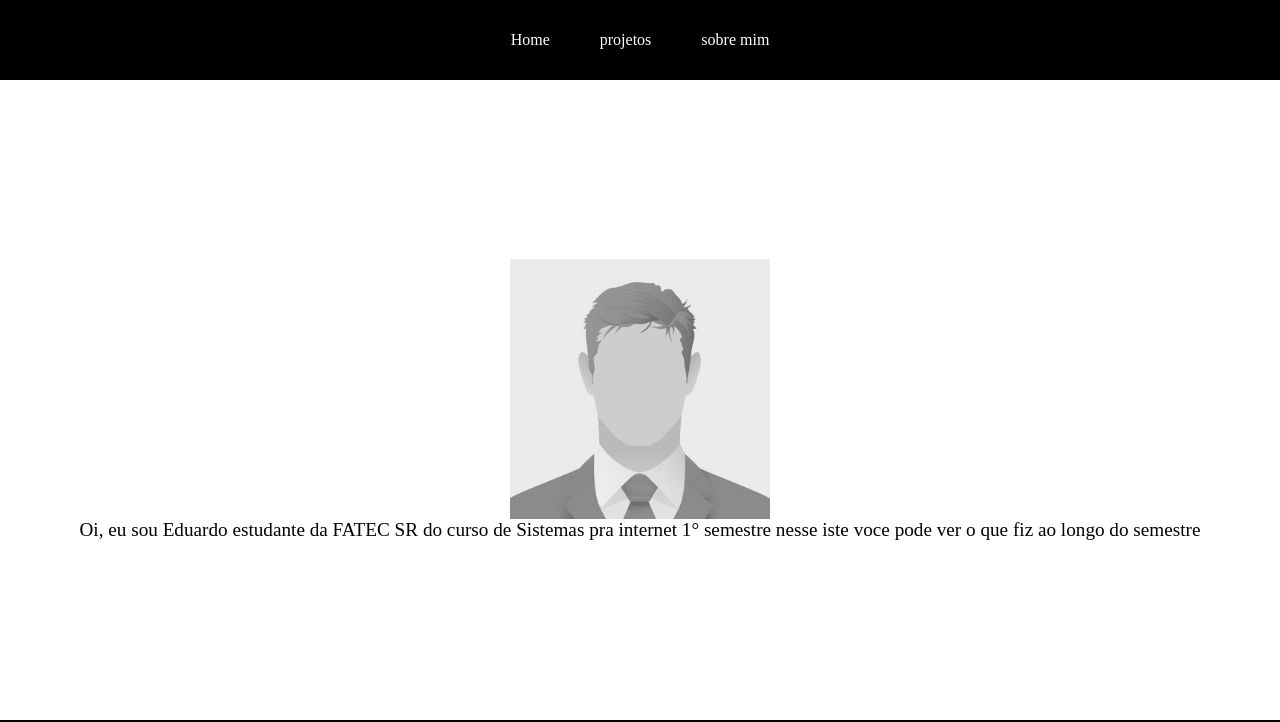
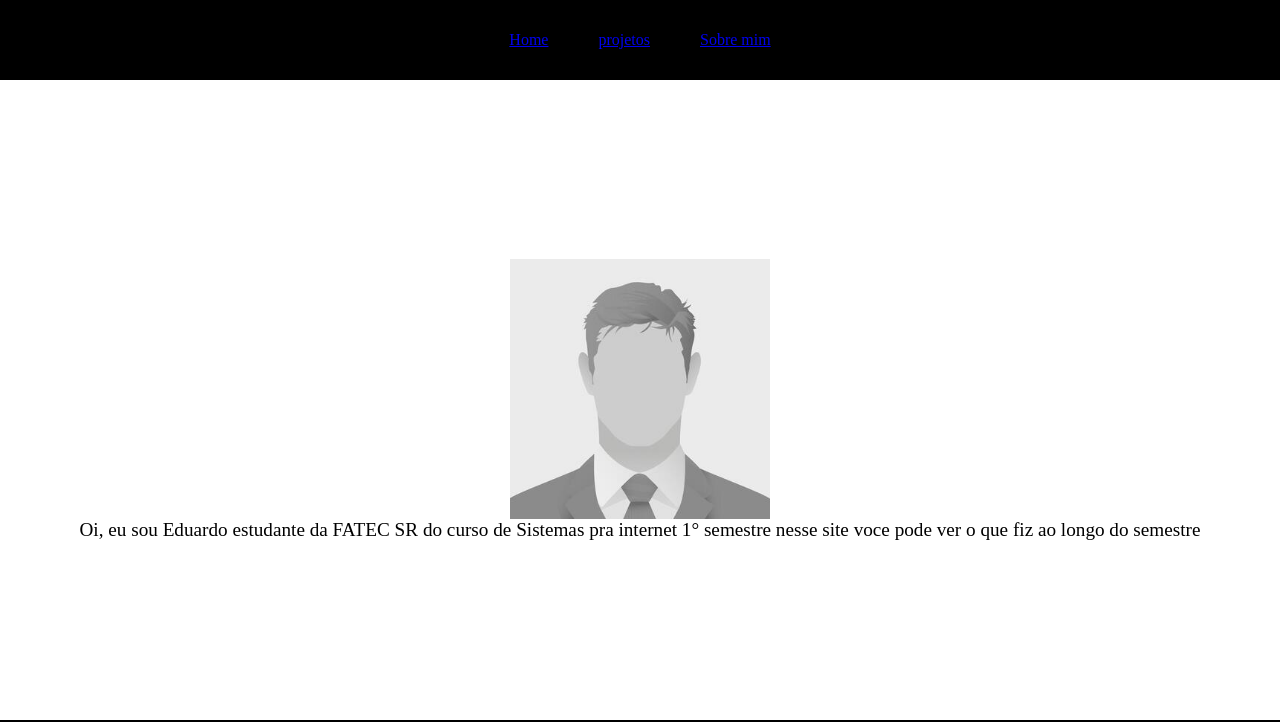
Before and after one commit to EduardoMarques06/P2_pssi, a plain HTML site: page index.html in a window 1280 px wide. Shown: the top 722 px of the page. Drawn offline with Linux system fonts and the light colour scheme.

Commit message:
criando arquivos das outras paginas

```diff
--- /dev/null
+++ b/css/projetos.css
@@ -0,0 +1,10 @@
+*{
+padding: 0;
+margin:0;
+box-sizing: 0;
+}
+
+body{
+    background-color:rgb(60, 6, 255) ;
+
+}
--- /dev/null
+++ b/css/sobremim.css
@@ -0,0 +1,10 @@
+*{
+padding: 0;
+margin:0;
+box-sizing: 0;
+}
+
+body{
+    background-color:rgb(255, 6, 6) ;
+
+}
--- a/index.html
+++ b/index.html
@@ -8,14 +8,14 @@
 </head>
 <body>
     <header>
-        <a>Home</a>
-        <a>projetos</a>
-        <a>sobre mim</a>
+        <a href="#">Home</a>
+        <a href="./projetos.html">projetos</a>
+        <a href="./sobre_mim.html">Sobre mim</a>
     </header>
     <main>
           <img class="img_home" src="./img/placeholder img.jpg">
           <a class="texto_home">Oi, eu sou Eduardo estudante da FATEC SR do curso de Sistemas pra internet 1° semestre
-            nesse iste voce pode ver o que fiz ao longo do semestre</a>
+            nesse site voce pode ver o que fiz ao longo do semestre</a>
     </main>
     <footer>
         <a>Contato</a>
```
Also changed, not shown: projetos.html (added, +12 -0 lines), sobre_mim.html (added, +12 -0 lines).
